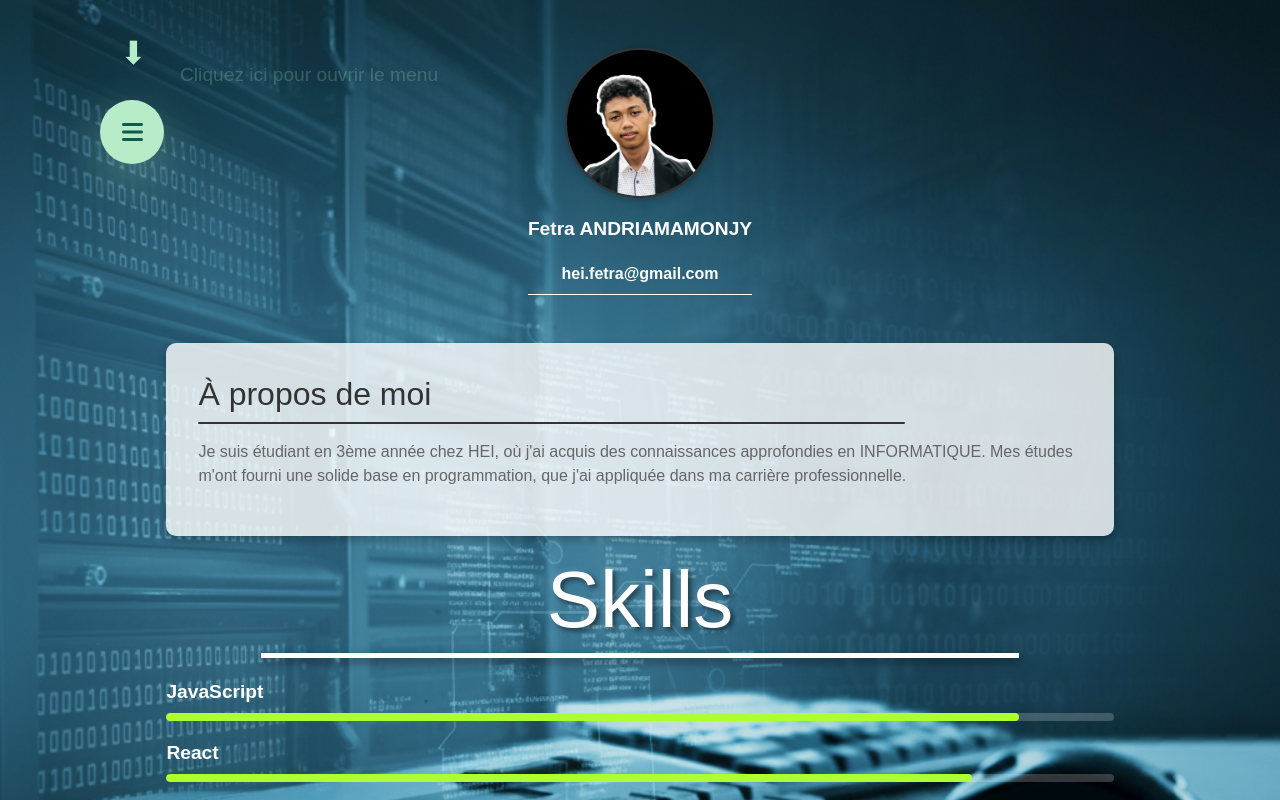
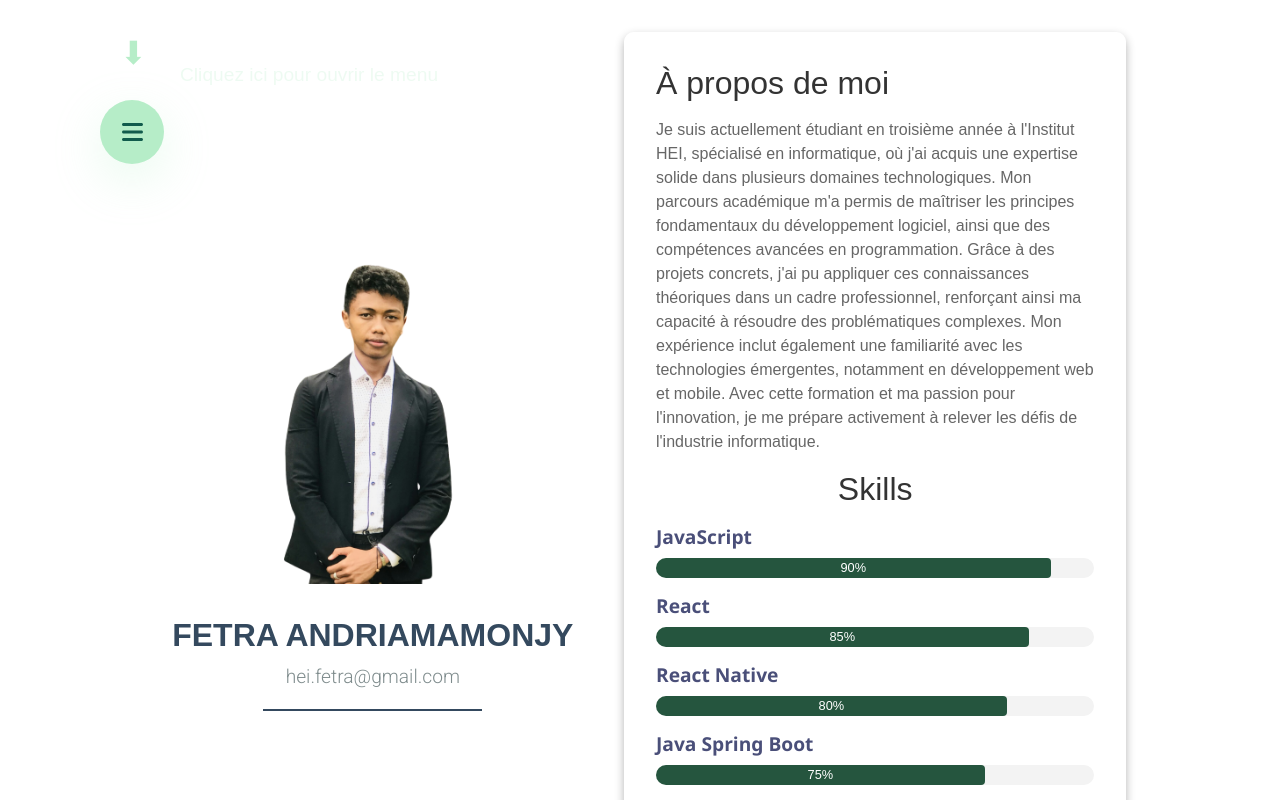
Before and after one commit to fetraandri/my-portfolio, a React (Create React App) app: page /about in a window 1280 px wide. Shown: the top 800 px of the page. Built offline with nearby package versions, Linux system fonts and the light colour scheme.

Commit message:
fix: change a profil image and view page

```diff
--- a/src/components/DownloadCV.js
+++ b/src/components/DownloadCV.js
@@ -3,7 +3,7 @@ import './styles/DownloadCV.css';
 
 function DownloadCV() {
   const handleDownload = () => {
-    window.open('https://drive.google.com/uc?export=download&id=12Qfr7of9UKfu-KQt-oMHYHaSe-Rs8siU', '_blank');
+    window.open('https://drive.google.com/file/d/1ygq_vJcfLZnD-UalCbWEtuoCW-mtejiN/view?usp=sharing', '_blank');
   };
 
   return (
--- a/src/components/Header.js
+++ b/src/components/Header.js
@@ -21,7 +21,6 @@ const pulse = keyframes`
   }
 `;
 
-// Animation pour le texte
 const fadeInOut = keyframes`
   0% {
     opacity: 0;
@@ -177,7 +176,7 @@ function Header() {
         onTouchStart={handleTouchStart}
         onClick={handleClick}
       >
-        {}
+        {/* Remplacer les barres par des icônes Font Awesome */}
         <FontAwesomeIcon icon={click ? faTimes : faBars} />
       </MenuLabel>
 
--- a/src/components/MenuHint.js
+++ b/src/components/MenuHint.js
@@ -20,7 +20,6 @@ function MenuHint({ top, left }) {
   const [showHint, setShowHint] = useState(true);
 
   useEffect(() => {
-    // Masquer l'indication après 5 secondes
     const timer = setTimeout(() => {
       setShowHint(false);
     }, 5000);
--- a/src/components/styles/DownloadCV.css
+++ b/src/components/styles/DownloadCV.css
@@ -5,6 +5,10 @@
   background: rgba(255, 255, 255, 0.9);
   border-radius: 10px;
   box-shadow: 0 4px 10px rgba(0, 0, 0, 0.2);
+  width: 100%;
+  max-width: 600px;
+  margin-left: auto;
+  margin-right: auto;
 }
 
 .cv-section h3 {
@@ -23,10 +27,11 @@
   display: flex;
   gap: 1rem;
   justify-content: center;
+  flex-wrap: wrap;
 }
 
 .cv-button, .cv-button-link {
-    background-color: greenyellow;
+  background-color: rgb(24, 91, 94);
   border: none;
   padding: 0.8rem 1.5rem;
   font-size: 1rem;
@@ -36,8 +41,26 @@
   cursor: pointer;
   text-decoration: none;
   transition: background-color 0.3s ease;
+  flex: 1 1 200px;
+  max-width: 100%;
+  text-align: center;
 }
 
 .cv-button:hover, .cv-button-link:hover {
   background-color: darkgreen;
 }
+
+@media (max-width: 768px) {
+  .cv-button, .cv-button-link {
+    flex: 1 1 100%;
+    font-size: 0.9rem;
+    padding: 0.7rem 1.2rem;
+  }
+}
+
+@media (max-width: 480px) {
+  .cv-button, .cv-button-link {
+    font-size: 0.8rem;
+    padding: 0.6rem 1rem;
+  }
+}
--- a/src/pages/About.js
+++ b/src/pages/About.js
@@ -1,9 +1,8 @@
 import React from 'react';
 import { useSpring, animated } from 'react-spring';
 import './styles/About.css';
-import Profilpro from '../pages/styles/profil/Profilpro.jpg';
+import LargeImage from '../pages/styles/profil/profilepro.png';
 import DownloadCV from '../components/DownloadCV';
-
 
 const SkillBar = ({ skill, percentage }) => {
   const props = useSpring({
@@ -27,20 +26,22 @@ const SkillBar = ({ skill, percentage }) => {
 function About() {
   return (
     <div className="background-about">
-      <div className="about-container">
-        <div className="profile-section">
-          <img src={Profilpro} alt="Profile" className="profile-image" />
-          <p className="profile-name">Fetra ANDRIAMAMONJY</p>
-          <p className="email">hei.fetra@gmail.com</p>
+      <div className="about-content">
+        <div className="image-section">
+          <img src={LargeImage} alt="Large" className="large-image" />
+          <div className="author-info">
+            <h2>Fetra ANDRIAMAMONJY</h2>
+            <p>hei.fetra@gmail.com</p>
+          </div>
         </div>
         <div className="text-section">
           <h1>À propos de moi</h1>
           <p>
-          Je suis étudiant en 3ème année chez HEI, où j'ai acquis des connaissances approfondies en INFORMATIQUE. Mes études m'ont fourni une solide base en programmation, que j'ai appliquée dans ma carrière professionnelle.
+            Je suis actuellement étudiant en troisième année à l'Institut HEI, spécialisé en informatique, où j'ai acquis une expertise solide dans plusieurs domaines technologiques.
+            Mon parcours académique m'a permis de maîtriser les principes fondamentaux du développement logiciel, ainsi que des compétences avancées en programmation.
+            Grâce à des projets concrets, j'ai pu appliquer ces connaissances théoriques dans un cadre professionnel, renforçant ainsi ma capacité à résoudre des problématiques complexes.
+            Mon expérience inclut également une familiarité avec les technologies émergentes, notamment en développement web et mobile. Avec cette formation et ma passion pour l'innovation, je me prépare activement à relever les défis de l'industrie informatique.
           </p>
-        </div>
-      </div>
-
           <div className="skills">
             <h2 className="skills-title">Skills</h2>
             <SkillBar skill="JavaScript" percentage={90} />
@@ -50,6 +51,8 @@ function About() {
           </div>
           <DownloadCV />
         </div>
+      </div>
+    </div>
   );
 }
 
--- a/src/pages/styles/About.css
+++ b/src/pages/styles/About.css
@@ -1,166 +1,188 @@
-
+/* Styles généraux */
 .background-about {
-    background-image: url('../../assets/backgroundabout1.jpg');
   background-size: cover;
   background-position: center;
   background-repeat: no-repeat;
   background-attachment: fixed;
   min-height: 100vh;
-    padding: 3rem;
   display: flex;
-    flex-direction: column;
+  justify-content: center;
   align-items: center;
-    justify-content: center;
+  padding: 2rem;
 }
 
-  .about-container {
+
+
+.about-content {
   display: flex;
-    flex-direction: column;
-    align-items: center;
-    justify-content: center;
+  flex-direction: row;
+  width: 80%;
   gap: 2rem;
-    width: 80%;
 }
 
-  .profile-section {
-    text-align: center;
+.image-section {
+  flex: 1;
+  justify-content:center;
+  margin-bottom: auto;
 }
 
-  .profile-image {
-    width: 150px;
-    height: 150px;
-    border-radius: 50%;
+.large-image {
+  width: 100%;
+  height: 100%;
   object-fit: cover;
-    border: 2px solid #333;
-    box-shadow: 0 4px 8px rgba(0, 0, 0, 0.2);
-  }
-
-  .profile-name {
-    margin-top: 1rem;
-    font-size: 1.2rem;
-    color: white;
-    font-weight: bold;
-  }
-
-  .email {
-    margin-top: 1rem;
-    font-size: 1rem;
-    color: white;
-    font-weight: bold;
-    border-bottom: 1px solid white;
-    padding-bottom: 0.5rem;
 }
 
 .text-section {
-    text-align: left;
+  flex: 1;
   background: rgba(255, 255, 255, 0.8);
   padding: 2rem;
   border-radius: 10px;
   box-shadow: 0 4px 10px rgba(0, 0, 0, 0.3);
-    width: 100%;
-  }
-
-  .text-section h1,
-  .text-section p {
-    opacity: 0;
-    transform: translateY(30px);
-    animation: fadeInUp 1s ease-in-out forwards;
 }
 
 .text-section h1 {
   font-size: 2rem;
   color: #333;
   margin-bottom: 1rem;
-    position: relative;
-    animation-delay: 0.2s;
-  }
-
-  .text-section h1::after {
-    content: "";
-    display: block;
-    width: 80%;
-    height: 2px;
-    background: #333;
-    margin-top: 0.5rem;
-    border-radius: 5px;
 }
 
 .text-section p {
   font-size: 1rem;
   color: #666;
   line-height: 1.5;
-    animation-delay: 0.4s;
-  }
-
-  @keyframes fadeInUp {
-    0% {
-      opacity: 0;
-      transform: translateY(30px);
-    }
-    100% {
-      opacity: 1;
-      transform: translateY(0);
-    }
 }
 
 .skills {
   margin-top: 1rem;
-    width: 80%;
 }
 
 .skills-title {
-    font-size: 5rem;
-    color: white;
-    text-align: center;
-    margin-bottom: 2rem;
+  font-size: 2rem;
+  color: #333;
+  margin-bottom: 1rem;
 
-    text-shadow: 3px 3px 5px rgba(0, 0, 0, 0.5),
-                 -2px -2px 5px rgba(255, 255, 255, 0.1);
-
-    position: relative;
 }
 
-  .skills-title::after {
-    content: '';
-    position: absolute;
-    width: 80%;
-    height: 5px;
-    background-color: #fff;
-    left: 10%;
-    bottom: -10px;
-    box-shadow: 0 4px 10px rgba(0, 0, 0, 0.5);
+.skill {
+  margin-bottom: 1rem;
 }
-
-
-
 
 .progress-title {
   font-size: 1.2rem;
   font-weight: 700;
   margin-bottom: 10px;
-    color: white;
+  color: rgb(74, 79, 121);
+  font-family: 'Segoe UI', Tahoma, Geneva, Verdana, sans-serif;
 }
 
 .progress {
-    height: 8px;
-    background: rgba(255, 255, 255, 0.2);
-    border-radius: 4px;
-    margin-bottom: 20px;
-    position: relative;
+  background-color: #f3f3f3;
+  border-radius: 10px;
+  overflow: hidden;
+  height: 20px;
 }
 
 .progress-bar {
   height: 100%;
-    background:greenyellow;
+  background: rgb(37, 85, 62);
   border-radius: 4px;
   transition: width 1s ease-in-out;
 }
 
 .progress-value {
-    position: absolute;
-    top: -25px;
-    right: 10px;
+  font-size: 0.8rem;
+}
+
+@media (max-width: 1024px) {
+  .about-content {
+    flex-direction: column;
+    width: 90%;
+  }
+
+  .text-section h1 {
+    font-size: 1.8rem;
+  }
+
+  .skills-title {
+    font-size: 1.5rem;
+  }
+
+  .progress-title {
     font-size: 1rem;
-    color: white;
-    font-weight: bold;
   }
+}
+
+@media (max-width: 768px) {
+  .about-content {
+    width: 100%;
+  }
+
+  .text-section {
+    padding: 1.5rem;
+  }
+
+  .text-section h1 {
+    font-size: 1.6rem;
+  }
+
+  .skills-title {
+    font-size: 1.3rem;
+  }
+
+  .progress-title {
+    font-size: 0.9rem;
+  }
+
+  .progress-value {
+    top: -20px;
+    font-size: 0.8rem;
+  }
+}
+
+@media (max-width: 480px) {
+  .text-section h1 {
+    font-size: 1.4rem;
+  }
+
+  .skills-title {
+    font-size: 1.2rem;
+  }
+
+  .progress-title {
+    font-size: 0.8rem;
+  }
+
+  .progress-value {
+    top: -15px;
+    font-size: 0.7rem;
+  }
+}
+.author-info {
+  margin-top: 2rem;
+  text-align: center;
+  color: #2c3e50;
+}
+
+.author-info h2 {
+  font-size: 2rem;
+  font-weight: 700;
+  font-family: 'Montserrat', sans-serif;
+  color: #34495e;
+  margin-bottom: 0.5rem;
+  text-transform: uppercase;
+}
+
+.author-info p {
+  font-size: 1.2rem;
+  color: #7f8c8d;
+  font-family: 'Roboto', sans-serif;
+}
+
+.author-info::after {
+  content: '';
+  display: block;
+  width: 50%;
+  height: 2px;
+  background-color: #34495e;
+  margin: 1rem auto 0;
+}
```
Also changed, not shown: src/pages/styles/profil/profile.jpg (deleted), src/pages/styles/profil/profilepro.png (added). Lines whose indentation alone changed are shown as unchanged.
